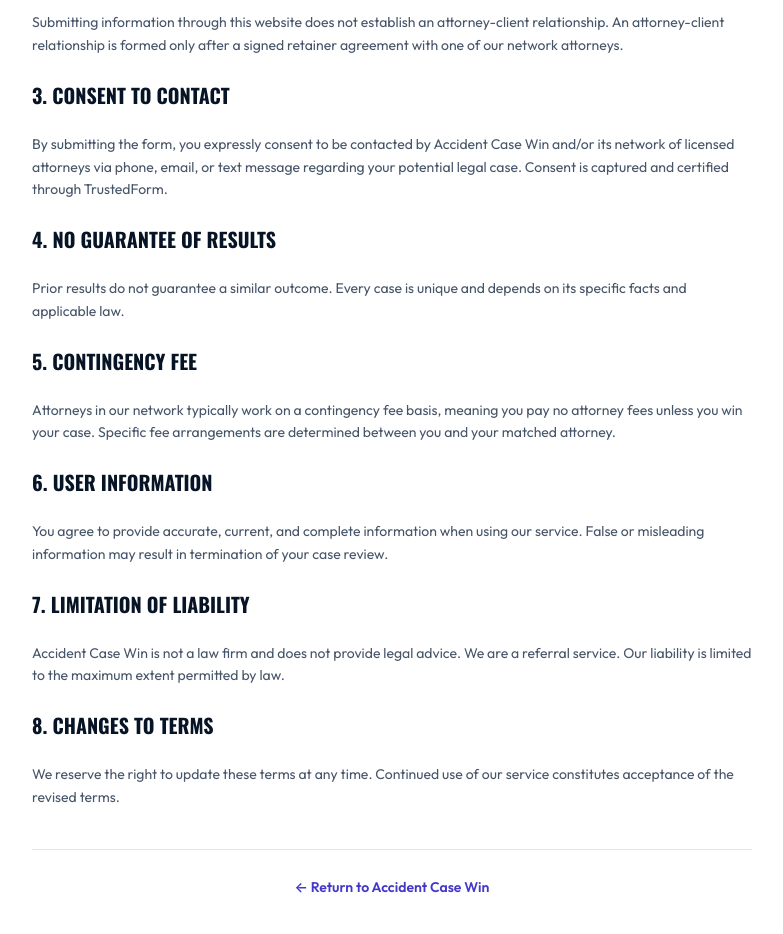
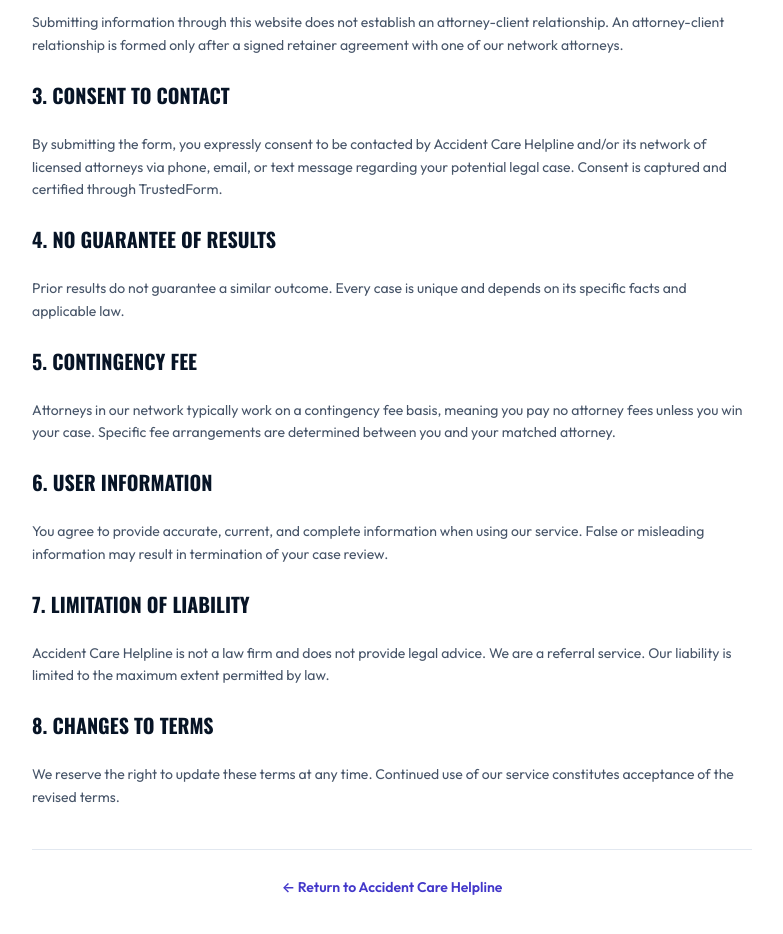
Before and after one commit to mhklogs/Accidental-Case-Win-Project, a Next.js app: page /terms in a window 1280 px wide. Shown: the part 400-1334 px from the top of the page, without its empty margins (248-1031 px from the left). Built offline with nearby package versions, Linux system fonts and the light colour scheme.

Commit message:
Rename project from Accident Case Win to Accident Care Helpline

```diff
--- a/app/admin/layout.tsx
+++ b/app/admin/layout.tsx
@@ -1,7 +1,7 @@
 import type { Metadata } from "next";
 
 export const metadata = {
-  title: "Admin Dashboard — Accident Case Win",
+  title: "Admin Dashboard — Accident Care Helpline",
   robots: { index: false, follow: false },
 };
 
--- a/app/certificate/[id]/page.tsx
+++ b/app/certificate/[id]/page.tsx
@@ -194,7 +194,7 @@
                   Certificate of Consent
                 </h2>
                 <p className="mt-2 text-sm font-medium text-slate-500">
-                  TrustedForm Verified · Accident Case Win
+                  TrustedForm Verified · Accident Care Helpline
                 </p>
               </div>
 
@@ -211,7 +211,7 @@
                   This certificate confirms that the individual named below has
                   voluntarily submitted their information and provided explicit
                   consent to be contacted regarding a personal injury case review
-                  by Accident Case Win and its network of licensed attorneys.
+                  by Accident Care Helpline and its network of licensed attorneys.
                 </p>
 
                 {/* Lead info grid */}
@@ -319,7 +319,7 @@
                 <div className="rounded-xl border border-amber-200 bg-amber-50/60 p-5">
                   <p className="text-xs leading-relaxed text-amber-800">
                     <strong>Disclaimer:</strong> This certificate is generated by
-                    Accident Case Win and documents the consent captured through
+                    Accident Care Helpline and documents the consent captured through
                     our TrustedForm integration. It does not constitute legal
                     advice or establish an attorney-client relationship. The
                     information contained herein is encrypted and stored securely.
@@ -345,7 +345,7 @@
               {/* Footer */}
               <div className="text-center">
                 <p className="text-sm font-bold text-navy-950">
-                  Accident Case Win
+                  Accident Care Helpline
                 </p>
                 <p className="mt-1 text-xs text-slate-400">
                   Motor Vehicle Accident Attorneys · Free Case Review · No Fee
--- a/app/layout.tsx
+++ b/app/layout.tsx
@@ -2,7 +2,7 @@
 import "./globals.css";
 
 export const metadata: Metadata = {
-  title: "Accident Case Win — Get the Compensation You Deserve",
+  title: "Accident Care Helpline — Get the Compensation You Deserve",
   description:
     "Injured in an accident? Our network of experienced personal injury attorneys fights to get you maximum compensation. Free case review — no fee unless we win.",
 };
--- a/app/privacy/page.tsx
+++ b/app/privacy/page.tsx
@@ -1,6 +1,6 @@
 import Link from "next/link";
 
-export const metadata = { title: "Privacy Policy — Accident Case Win" };
+export const metadata = { title: "Privacy Policy — Accident Care Helpline" };
 
 export default function PrivacyPage() {
   return (
@@ -28,7 +28,7 @@
           <p>If you have questions about this Privacy Policy, contact us at <a href="tel:+17139197830" className="font-bold text-navy-900">(713) 919-7830</a>.</p>
         </div>
         <div className="mt-10 border-t border-slate-200 pt-6 text-center">
-          <Link href="/" className="text-sm font-semibold text-indigo-700 hover:text-indigo-900">← Return to Accident Case Win</Link>
+          <Link href="/" className="text-sm font-semibold text-indigo-700 hover:text-indigo-900">← Return to Accident Care Helpline</Link>
         </div>
       </div>
     </main>
--- a/app/terms/page.tsx
+++ b/app/terms/page.tsx
@@ -1,7 +1,7 @@
 import Link from "next/link";
 import { Scale } from "lucide-react";
 
-export const metadata = { title: "Terms & Conditions — Accident Case Win" };
+export const metadata = { title: "Terms & Conditions — Accident Care Helpline" };
 
 export default function TermsPage() {
   return (
@@ -12,11 +12,11 @@
         <p className="mt-2 text-sm text-slate-400">Last updated: August 26, 2026</p>
         <div className="prose prose-slate mt-8 space-y-6 text-sm leading-relaxed text-slate-600">
           <h2 className="font-heading text-xl font-bold uppercase text-navy-950">1. Service Overview</h2>
-          <p>Accident Case Win provides a free case review service that connects individuals who have been injured in motor vehicle accidents with licensed personal injury attorneys. By submitting our form, you request a free, no-obligation case evaluation.</p>
+          <p>Accident Care Helpline provides a free case review service that connects individuals who have been injured in motor vehicle accidents with licensed personal injury attorneys. By submitting our form, you request a free, no-obligation case evaluation.</p>
           <h2 className="font-heading text-xl font-bold uppercase text-navy-950">2. No Attorney-Client Relationship</h2>
           <p>Submitting information through this website does not establish an attorney-client relationship. An attorney-client relationship is formed only after a signed retainer agreement with one of our network attorneys.</p>
           <h2 className="font-heading text-xl font-bold uppercase text-navy-950">3. Consent to Contact</h2>
-          <p>By submitting the form, you expressly consent to be contacted by Accident Case Win and/or its network of licensed attorneys via phone, email, or text message regarding your potential legal case. Consent is captured and certified through TrustedForm.</p>
+          <p>By submitting the form, you expressly consent to be contacted by Accident Care Helpline and/or its network of licensed attorneys via phone, email, or text message regarding your potential legal case. Consent is captured and certified through TrustedForm.</p>
           <h2 className="font-heading text-xl font-bold uppercase text-navy-950">4. No Guarantee of Results</h2>
           <p>Prior results do not guarantee a similar outcome. Every case is unique and depends on its specific facts and applicable law.</p>
           <h2 className="font-heading text-xl font-bold uppercase text-navy-950">5. Contingency Fee</h2>
@@ -24,12 +24,12 @@
           <h2 className="font-heading text-xl font-bold uppercase text-navy-950">6. User Information</h2>
           <p>You agree to provide accurate, current, and complete information when using our service. False or misleading information may result in termination of your case review.</p>
           <h2 className="font-heading text-xl font-bold uppercase text-navy-950">7. Limitation of Liability</h2>
-          <p>Accident Case Win is not a law firm and does not provide legal advice. We are a referral service. Our liability is limited to the maximum extent permitted by law.</p>
+          <p>Accident Care Helpline is not a law firm and does not provide legal advice. We are a referral service. Our liability is limited to the maximum extent permitted by law.</p>
           <h2 className="font-heading text-xl font-bold uppercase text-navy-950">8. Changes to Terms</h2>
           <p>We reserve the right to update these terms at any time. Continued use of our service constitutes acceptance of the revised terms.</p>
         </div>
         <div className="mt-10 border-t border-slate-200 pt-6 text-center">
-          <Link href="/" className="text-sm font-semibold text-indigo-700 hover:text-indigo-900">← Return to Accident Case Win</Link>
+          <Link href="/" className="text-sm font-semibold text-indigo-700 hover:text-indigo-900">← Return to Accident Care Helpline</Link>
         </div>
       </div>
     </main>
--- a/app/thank-you/page.tsx
+++ b/app/thank-you/page.tsx
@@ -2,7 +2,7 @@
 import { CheckCircle2, PhoneCall, Home, ShieldCheck } from "lucide-react";
 
 export const metadata = {
-  title: "Thank You — Accident Case Win",
+  title: "Thank You — Accident Care Helpline",
 };
 
 export default function ThankYouPage() {
--- a/lib/trustedform.ts
+++ b/lib/trustedform.ts
@@ -39,7 +39,7 @@
   try {
     const body = new URLSearchParams();
     body.set("page_id", process.env.TRUSTEDFORM_PAGE_ID || "accident-case-win");
-    body.set("vendor", process.env.TRUSTEDFORM_VENDOR || "Accident Case Win");
+    body.set("vendor", process.env.TRUSTEDFORM_VENDOR || "Accident Care Helpline");
     body.set("funnel", process.env.TRUSTEDFORM_FUNNEL || "Personal Injury");
     if (lead.email) body.set("email", lead.email);
     if (lead.phone) body.set("phone", lead.phone);
```
